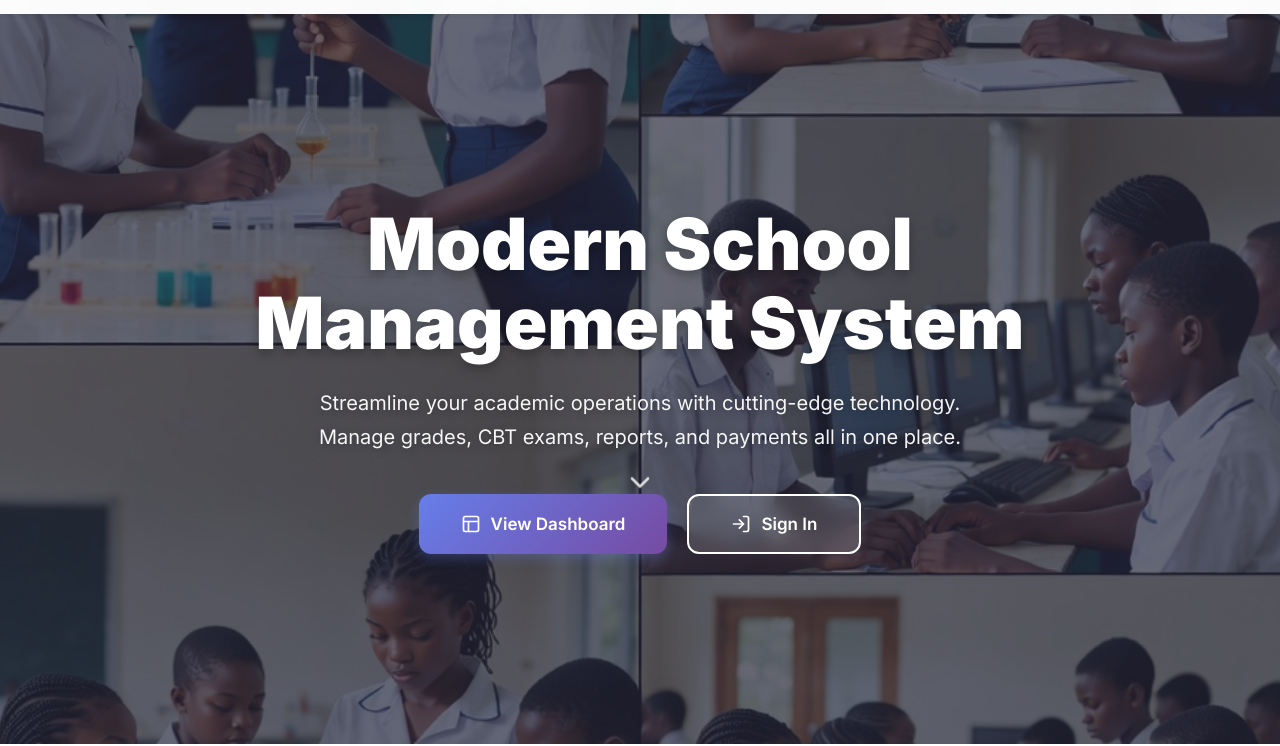
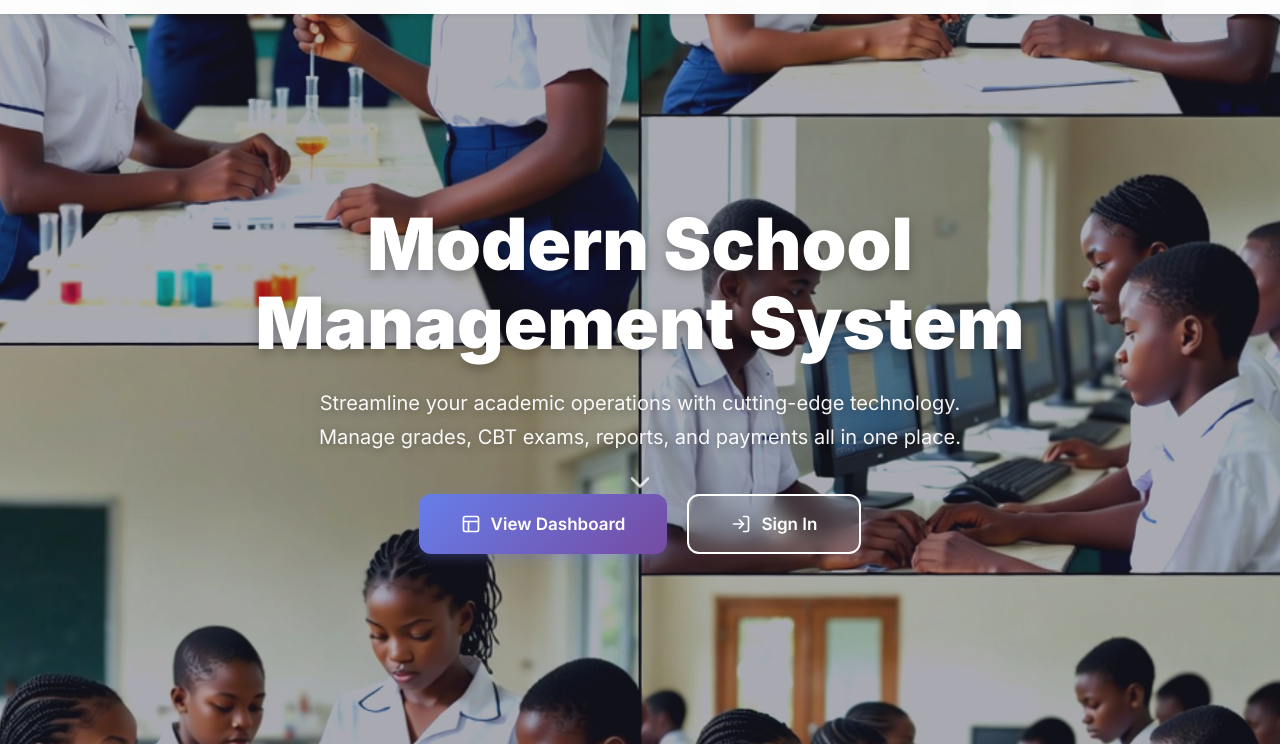
Before and after one commit to onyinyechieunice824-lang/school-portal, a plain HTML site: page index.html in a window 1280 px wide. Shown: the part 56-802 px from the top of the page. Drawn offline with nearby package versions, Linux system fonts and the light colour scheme.

Commit message:
Update style.css

```diff
--- a/style.css
+++ b/style.css
@@ -163,6 +163,10 @@ body {
   opacity: 0;
   transition: opacity 1.5s ease-in-out;
   animation: kenburns 20s ease-in-out infinite;
+  /* UPDATED: Brighter and sharper images */
+  filter: brightness(1.2) contrast(1.1) saturate(1.15);
+  image-rendering: -webkit-optimize-contrast;
+  image-rendering: crisp-edges;
 }
 
 .hero-slide.active {
@@ -187,7 +191,8 @@ body {
   left: 0;
   width: 100%;
   height: 100%;
-  background: rgba(40, 40, 60, 0.7);
+  /* UPDATED: Lighter overlay for brighter images */
+  background: rgba(40, 40, 60, 0.4);
   z-index: 1;
 }
 
```
